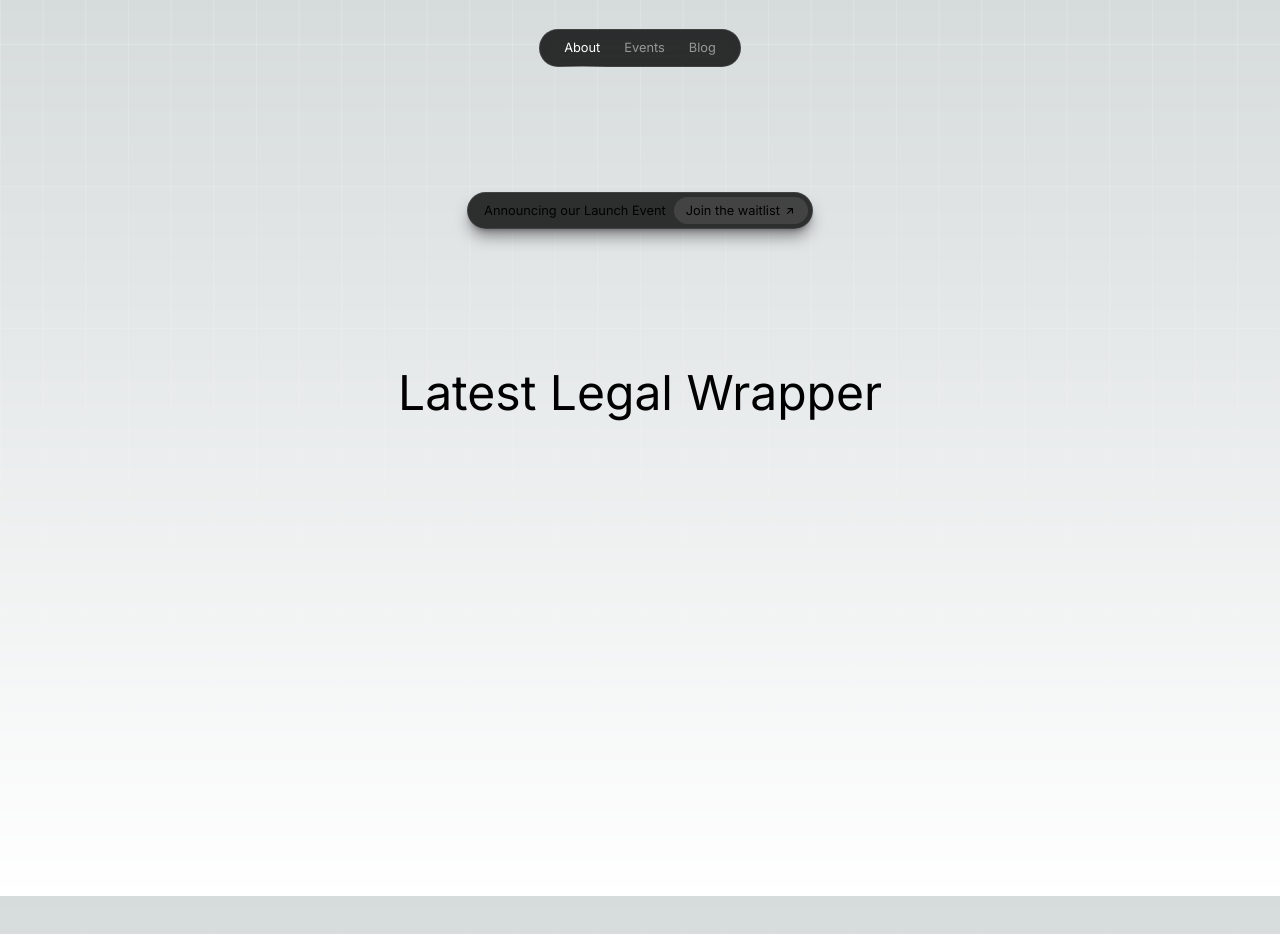
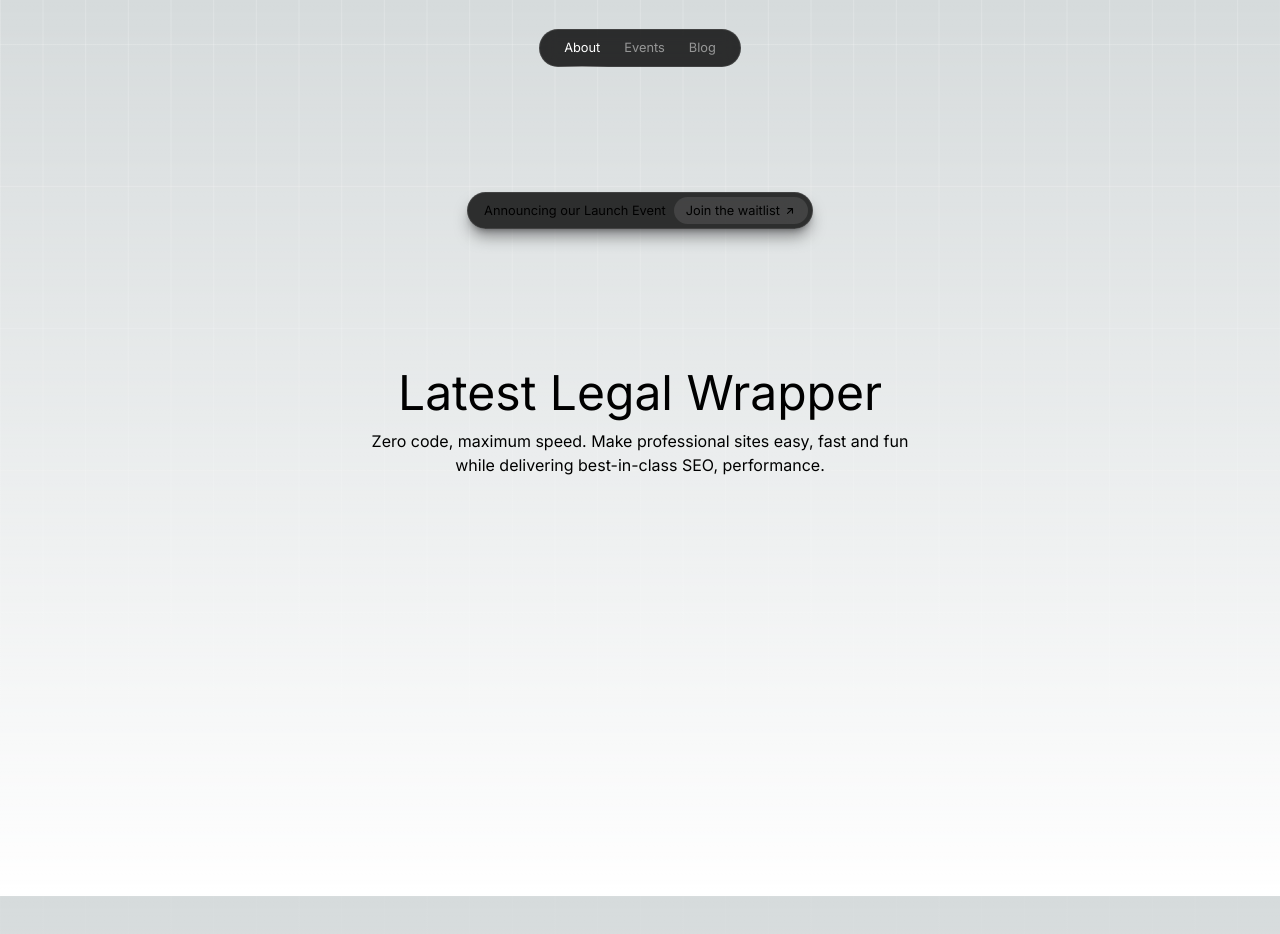
Before and after one commit to owieth/daoify, a Next.js app: page / in a window 1280 px wide. Shown: the top 934 px of the page. Built offline with nearby package versions, Linux system fonts and the light colour scheme.

Commit message:
feat(page): improve title

```diff
--- a/src/app/page.tsx
+++ b/src/app/page.tsx
@@ -23,7 +23,11 @@ export default function Home() {
 
       <Section>
         <h1 className='text-lg'>Latest Legal Wrapper</h1>
+        <span className='text-base text-center w-2/4'>
+          Zero code, maximum speed. Make professional sites easy, fast and fun
+          while delivering best-in-class SEO, performance.
+        </span>
       </Section>
-    </main>
+    </main >
   );
 }
--- a/src/components/section/section.tsx
+++ b/src/components/section/section.tsx
@@ -6,7 +6,7 @@ type Props = {
 
 const Section = ({ children }: Props) => {
   return (
-    <section className="flex justify-center w-full mt-32">
+    <section className="flex flex-col items-center w-full mt-32">
       {children}
     </section>
   );
```
